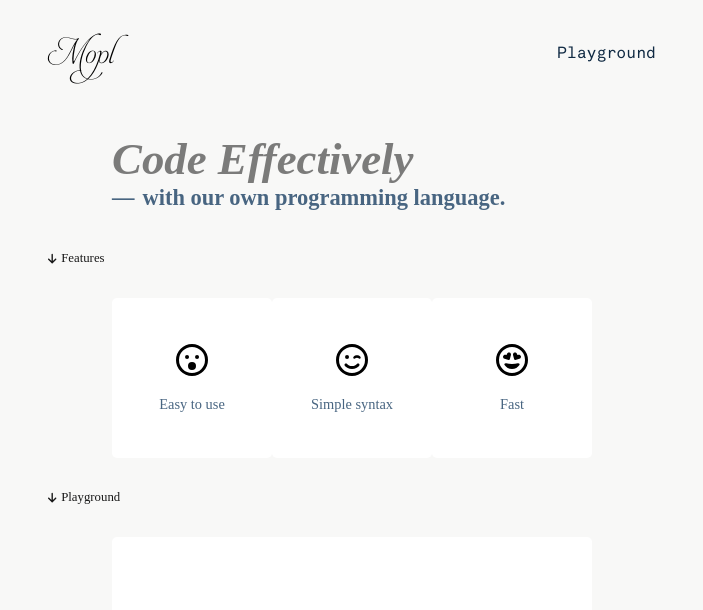
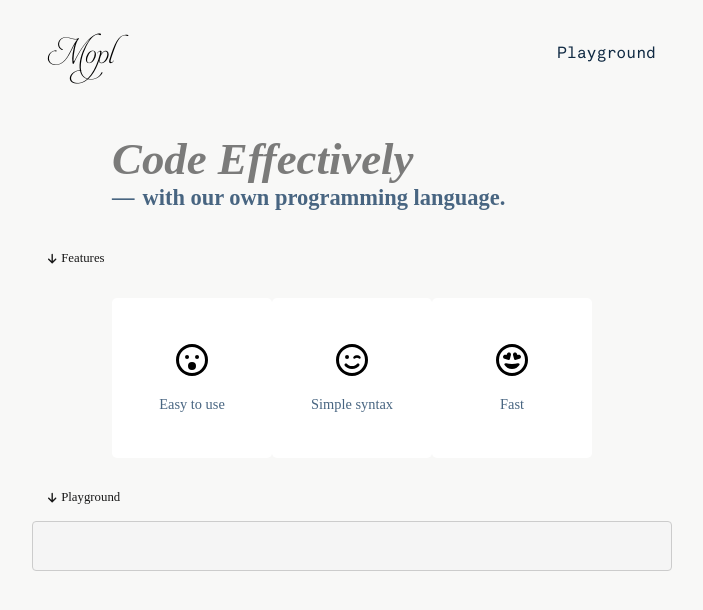
Before and after one commit to Amanjot-001/Mopl-UI, a React (Vite) app: page / in a window 1280 px wide. Shown: the top 610 px of the page, without its empty margins (288-991 px from the left). Built offline with nearby package versions, Linux system fonts and the light colour scheme; the HTML template or start-up script is replaced by a standard one.

Commit message:
syntax highlight update

```diff
--- a/src/components/Playground.jsx
+++ b/src/components/Playground.jsx
@@ -1,37 +1,53 @@
 import '../styles/Playground.css'
-// import Editor from 'react-simple-code-editor'
-import { useState} from 'react';
+import Editor from 'react-simple-code-editor'
+import { useState } from 'react';
 import 'prismjs/themes/prism.css';
-import Prism from 'prismjs';
+import Prism, { highlightAll } from 'prismjs';
 import '../utils/mopl'
 
 export default function Playground() {
     const [code, setCode] = useState('');
-    const [highlightedCode, setHighlightedCode] = useState('');
+    // const [highlightedCode, setHighlightedCode] = useState('');
 
-    const handleCodeChange = (event) => {
-        const newCode = event.target.value;
-        setCode(newCode);
+    // const handleCodeChange = (event) => {
+    //     const newCode = event.target.value;
+    //     setCode(newCode);
 
-        const highlighted = Prism.highlight(newCode, Prism.languages.mopl, 'mopl');
-        setHighlightedCode(highlighted);
+    //     const highlighted = Prism.highlight(newCode, Prism.languages.mopl, 'mopl');
+    //     setHighlightedCode(highlighted);
+    // };
+    const highlightCode = (code) => {
+        return Prism.highlight(code, Prism.languages.mopl, 'mopl');
     };
 
 
     return (
-        <div className="playground">
-            <textarea
-                cols="30"
-                rows="10"
-                value={code}
-                onChange={handleCodeChange}
-                className="language-mopl"
-            ></textarea>
-            <div className="highlighted-code">
-                <pre>
-                    <code dangerouslySetInnerHTML={{ __html: highlightedCode }} />
-                </pre>
-            </div>
-        </div>
+        <Editor
+            value={code}
+            onValueChange={code => setCode(code)}
+            highlight={code => highlightCode(code)}
+            padding={'1rem'}
+            style={{
+                fontFamily: 'monospace',
+                fontSize: 14,
+                backgroundColor: '#f5f5f5',
+                border: '1px solid #ccc',
+                borderRadius: 4,
+            }}
+        />
+        // <div className="playground">
+        //     <textarea
+        //         cols="30"
+        //         rows="10"
+        //         value={code}
+        //         onChange={handleCodeChange}
+        //         className="language-mopl"
+        //     ></textarea>
+        //     <div className="highlighted-code">
+        //         <pre>
+        //             <code dangerouslySetInnerHTML={{ __html: highlightedCode }} />
+        //         </pre>
+        //     </div>
+        // </div>
     )
 }
```
